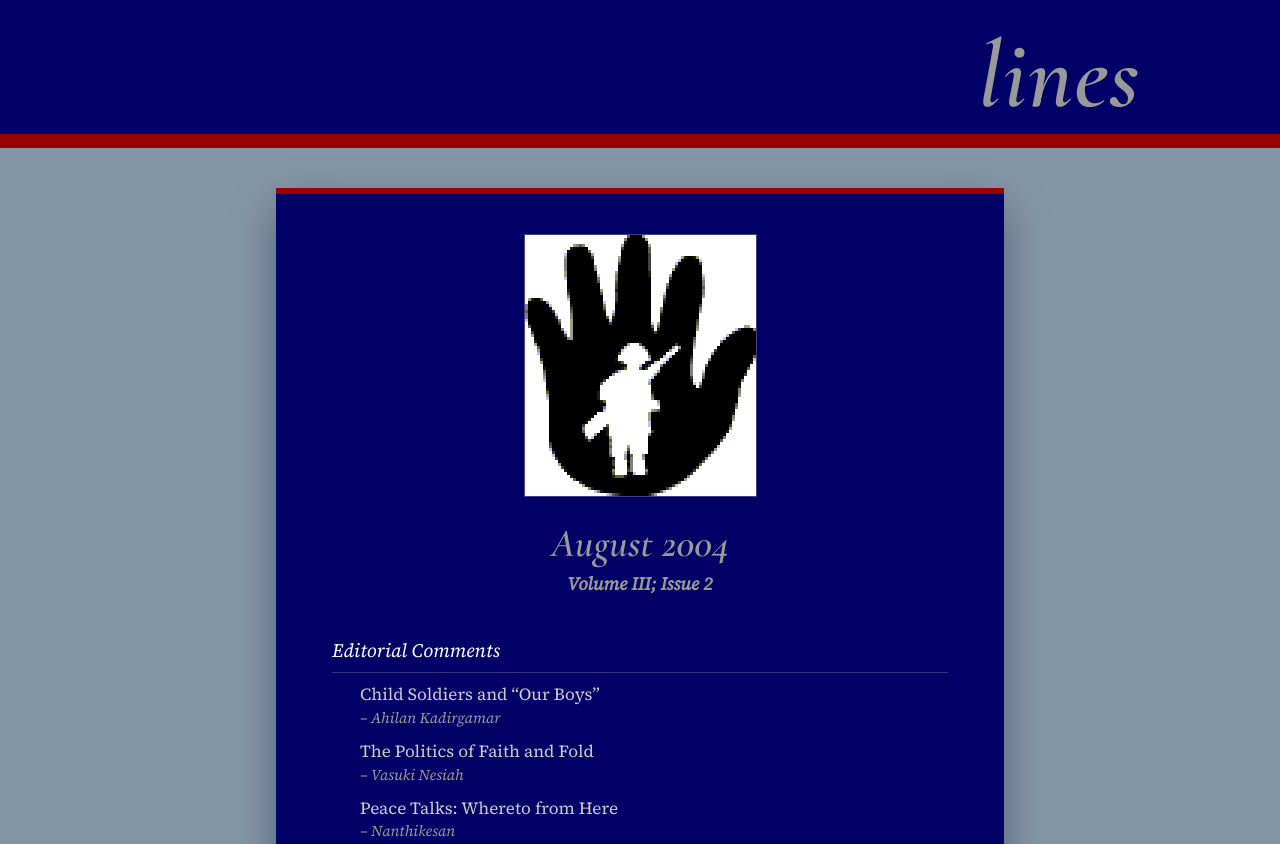
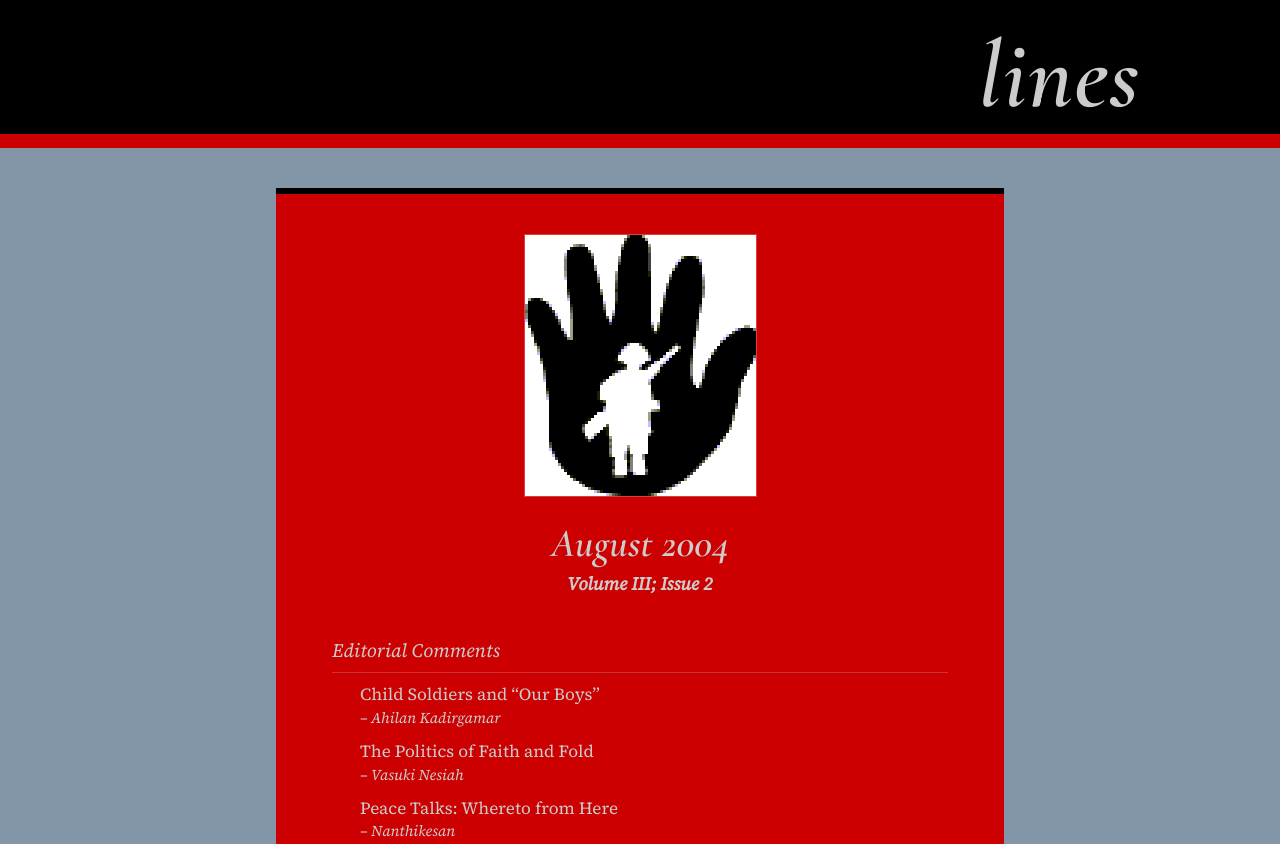
Before and after one commit to IEAcAcademy/Newlines, a plain HTML site: page archive/aug2004/index.html in a window 1280 px wide. Shown: the top 844 px of the page. Drawn offline with nearby package versions, Linux system fonts and the light colour scheme.

Commit message:
August 2004: cover in the colours of the original index page
Black masthead, red stripe and cover panel, gray type, as in the original index.html. Only this cover page changes.

Co-Authored-By: Claude Haiku 5.5 <noreply@anthropic.com>

```diff
--- a/archive/aug2004/index.html
+++ b/archive/aug2004/index.html
@@ -1,5 +1,16 @@
 <!doctype html>
-<html lang="en"><head><meta charset="utf-8"><meta name="viewport" content="width=device-width, initial-scale=1"><title>lines | August 2004</title><link rel="preconnect" href="https://fonts.googleapis.com"><link href="https://fonts.googleapis.com/css2?family=Cormorant+Garamond:ital,wght@1,600&family=Source+Serif+4:ital,opsz,wght@0,8..60,400;0,8..60,600;1,8..60,400&display=swap" rel="stylesheet"><link rel="stylesheet" href="../lines.css?v=5"></head><body>
+<html lang="en"><head><meta charset="utf-8"><meta name="viewport" content="width=device-width, initial-scale=1"><title>lines | August 2004</title><link rel="preconnect" href="https://fonts.googleapis.com"><link href="https://fonts.googleapis.com/css2?family=Cormorant+Garamond:ital,wght@1,600&family=Source+Serif+4:ital,opsz,wght@0,8..60,400;0,8..60,600;1,8..60,400&display=swap" rel="stylesheet"><link rel="stylesheet" href="../lines.css?v=5"><style>
+/* colours of the original index page: black masthead, red cover panel, gray type */
+.mast{background:#000000}
+.mast .wordmark{color:#CCCCCC}
+.stripe{background:#CC0000}
+.panel{background:#CC0000;color:#CCCCCC;border-top-color:#000000;box-shadow:none}
+.issue,.vol{color:#CCCCCC}
+.toc h2{color:#CCCCCC}
+.toc a,.toc .by{color:#CCCCCC}
+.toc a:hover,.toc a:focus{color:#FFFFFF;text-decoration-color:#000000}
+.archive-link a{color:#CCCCCC}
+</style></head><body>
 <header class="mast"><div class="mast-inner"><a class="wordmark" href="../index.html">lines</a></div><div class="stripe"></div></header>
 <main class="cover">
   <div class="panel">
```
